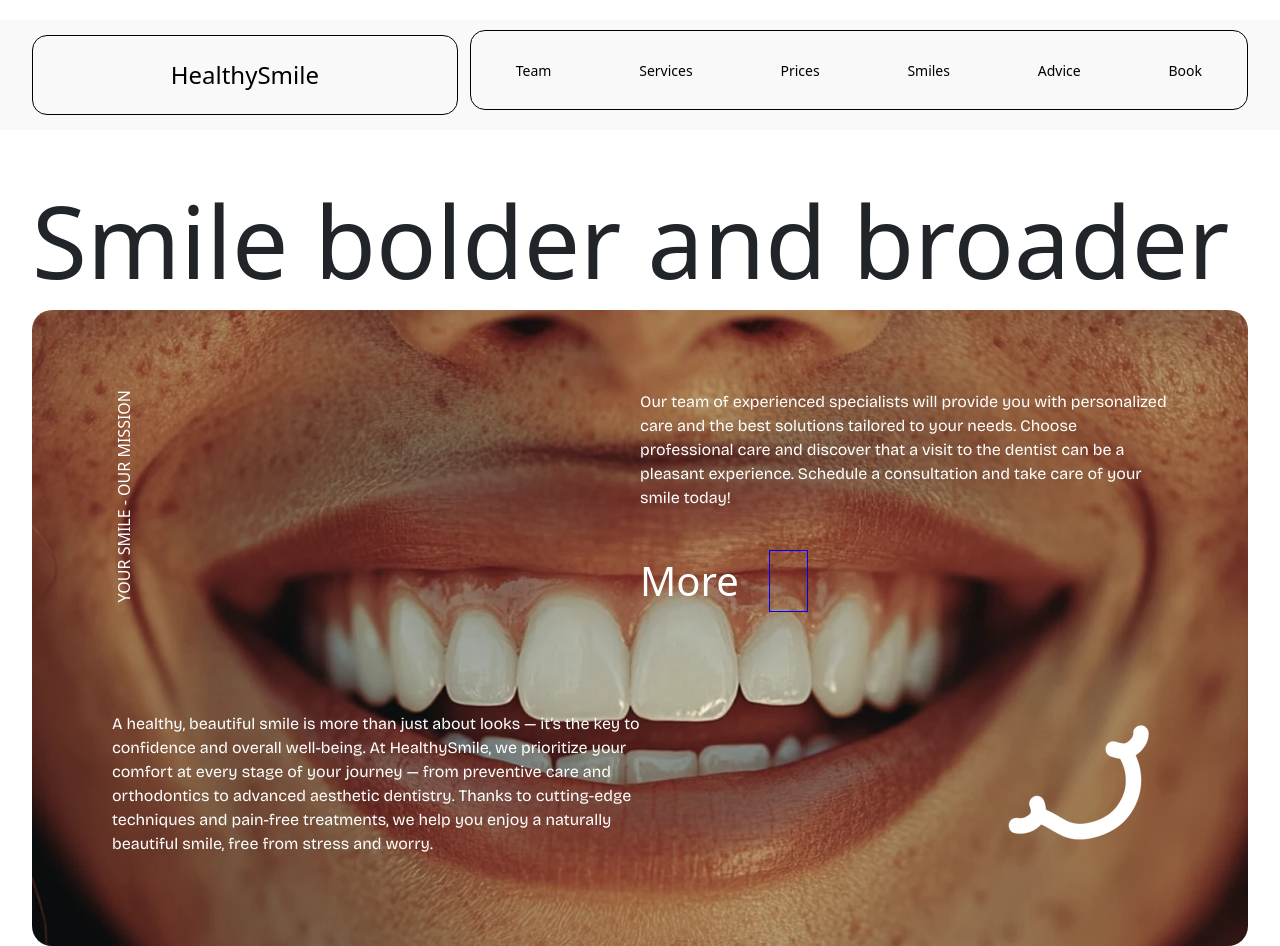
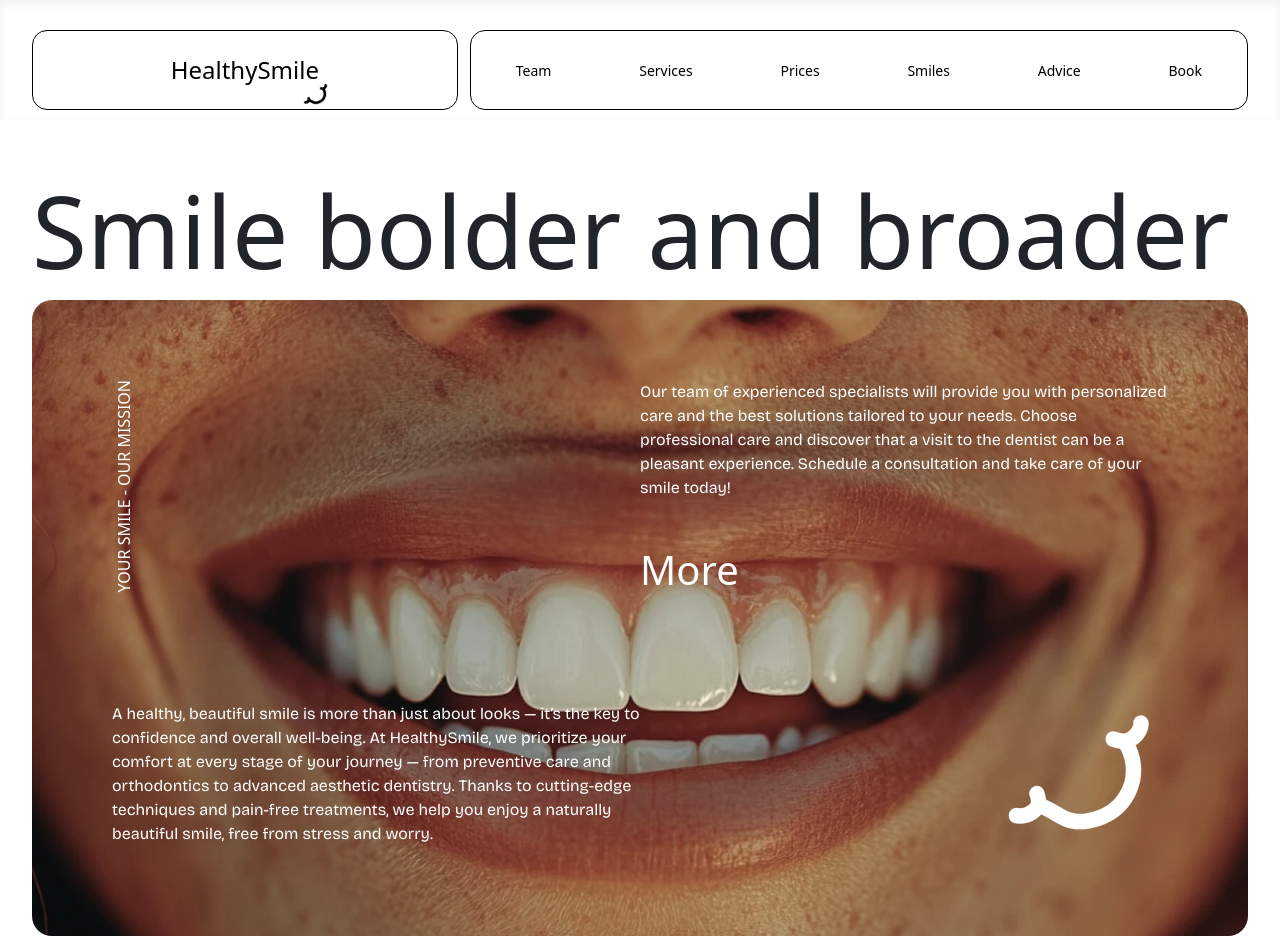
Before and after one commit to Macomi27/Healthy-smile-website, a plain HTML site: page pages/index.html in a window 1280 px wide. Shown: the top 946 px of the page. Drawn offline with nearby package versions, Linux system fonts and the light colour scheme.

Commit message:
added smile to nav home button

```diff
--- a/pages/index.html
+++ b/pages/index.html
@@ -31,7 +31,13 @@
   <body>
     <header>
       <nav>
-        <div class="nav-home-btn"><a href="index.html">HealthySmile</a></div>
+        <div class="desktop-nav">
+          <div class="nav-home-btn">
+            <a href="index.html">HealthySmile</a>
+            <div class="little-smile">
+              <img src="../assets/logo2.webp" alt="little smile image" />
+            </div>
+          </div>
           <ul class="nav-home-links">
             <li><a href="./team.html">Team</a></li>
             <li><a href="./services.html">Services</a></li>
@@ -40,6 +46,19 @@
             <li><a href="./advice.html">Advice</a></li>
             <li><a href="./book.html">Book</a></li>
           </ul>
+        </div>
+        <div class="mobile-nav">
+          <i class="fa-solid fa-bars"></i>
+          <ul class="nav-home-list-mobile">
+            <li><a href="./team.html">Team</a></li>
+            <li><a href="./services.html">Services</a></li>
+            <li><a href="./prices.html">Prices</a></li>
+            <li><a href="./smiles.html">Smiles</a></li>
+            <li><a href="./advice.html">Advice</a></li>
+            <li><a href="./book.html">Book</a></li>
+          </ul>
+          <div class="nav-home-btn"><a href="index.html">HealthySmile</a></div>
+        </div>
       </nav>
     </header>
     <main>
--- a/styles/styles.css
+++ b/styles/styles.css
@@ -14,25 +14,29 @@ html{
 }
 
 body {
+    background-color: rgb(249, 249, 249);
     font-family: 'Work Sans', sans-serif;
     font-family: 'Bricolage Grotesque', sans-serif;
 }
 
 header{
-    background-color: rgb(249, 249, 249);
-    /* box-shadow: 0 0.2rem 0.5rem rgba(0, 0, 0, 0.1);
-    inset-block-start: 0; */
+    box-shadow: rgba(0, 0, 0, 0.06) 0px 4px 8px 0px inset;
+
 }
 
 nav{
     width: 95%;
     max-width: 1200rem;
-    margin-top: 2rem;
+    padding-top: 3rem;
     margin-inline: auto;
-    padding: 1rem 0;
+}
+.desktop-nav{
+    width: 100%;
     display: flex;
-    align-items: center;
     justify-content: space-between;
+}
+.mobile-nav{
+    display: none;
 }
 
 .nav-home-btn{
@@ -44,21 +48,32 @@ nav{
     justify-content: center;
     width: 35%;
 }
-.nav-home-btn a{
+.nav-home-btn>a{
     text-decoration: none;
     border: none;
     color: #000;
     padding: 0.5rem 13rem;
     font-weight: 400;
     font-size: 2.4rem;
+    position: relative;
 }
 
-.nav-home-btn a:hover{
+.nav-home-btn>a:hover{
     cursor: pointer;
-    margin: .5rem .7rem;
+    margin: 1rem .5rem;
     border-radius: 1rem;
     background-color: rgb(221, 235, 243);
 
+}
+.nav-home-btn>.little-smile{
+    width: 3rem;
+    position: absolute;
+    left: 23.5%;
+    top: 10.5%;
+    transform: rotate(-30deg);
+}
+.little-smile>img{
+    width: 100%;
 }
 
 .nav-home-links{
@@ -166,7 +181,6 @@ nav{
     font-size: 6rem;
     font-family: 'Bricolage Grotesque';
     font-weight: 400;
-    border: 1px solid blue;
 }
 
 .hero-lower-img{
@@ -713,7 +727,7 @@ body {
     background-color: #f9f9f9;
 }
 
-nav{
+.desktop-nav{
     display: none;
 }
 
```
Also changed, not shown: scripts/home.js (added). Lines whose indentation alone changed are shown as unchanged.
